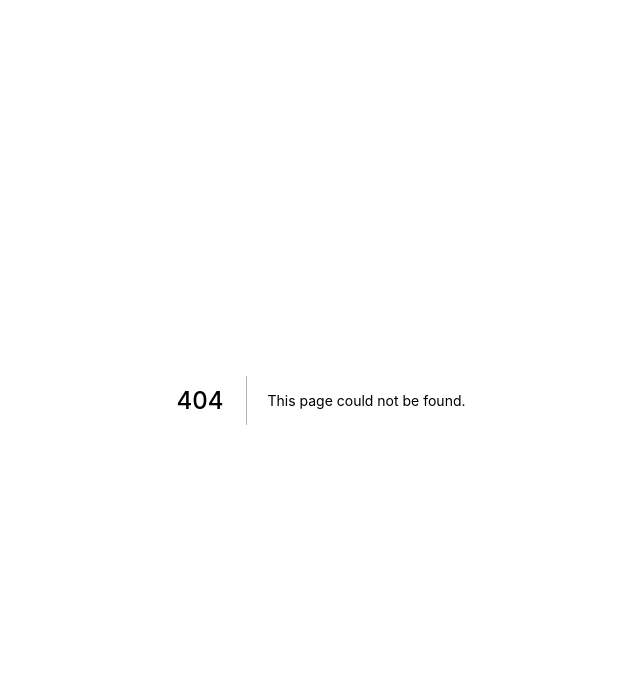
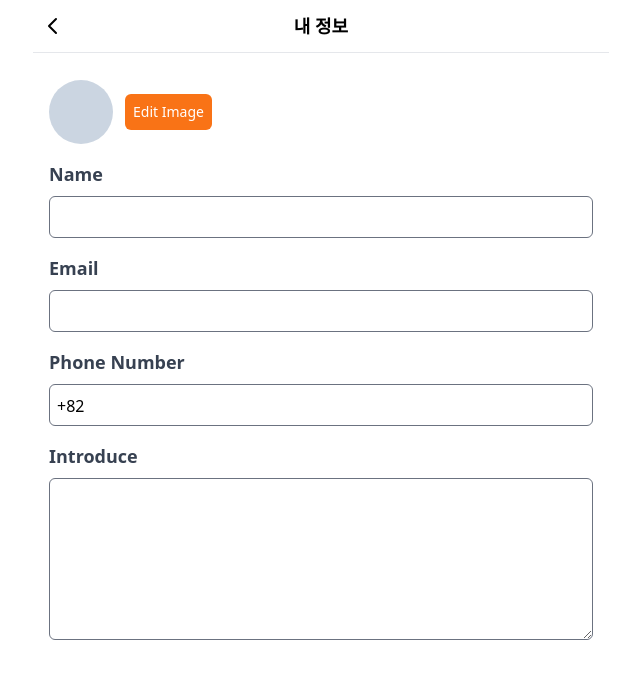
Before and after one commit to jungyu333/carrot_market, a Next.js app: page /profile/edit in a window 1280 px wide. Before the commit this address had no page. Shown: the top 678 px of the page, without its empty margins (319-959 px from the left). Built offline with nearby package versions, Linux system fonts and the light colour scheme.

Commit message:
edit.tsx css

```diff
--- a/pages/chats/[id].tsx
+++ b/pages/chats/[id].tsx
@@ -72,7 +72,6 @@ const Input = tw.input`
   w-full
   mx-auto
   rounded-md
-  border-gray-200
   focus:ring-orange-500
   focus:border-orange-500
   border-gray-400
--- /dev/null
+++ b/pages/profile/edit.tsx
@@ -0,0 +1,145 @@
+import tw from "tailwind-styled-components";
+import Layout from "../../components/layout";
+
+const Wrapper = tw.div`
+  mt-20
+  px-4
+  flex
+  flex-col
+  space-y-4
+`;
+
+const AvatarContainer = tw.div`
+  flex
+  space-x-3
+  items-center
+`;
+
+const Avatar = tw.div`
+  bg-slate-300
+  w-16
+  h-16
+  rounded-full
+`;
+
+const EditImage = tw.label`
+  cursor-pointer
+  bg-orange-500
+  p-2
+  rounded-md
+  hover:bg-orange-600
+  text-white
+  text-sm
+`;
+
+const ImageFile = tw.input`
+  hidden
+`;
+
+const NameInputContainer = tw.div`
+  space-y-2
+`;
+
+const NameLabel = tw.label`
+  font-bold
+  text-gray-700
+  text-lg
+  cursor-pointer
+`;
+
+const NameInput = tw.input`
+  w-full
+  py-2
+  rounded-md
+  focus:ring-orange-500
+  focus:border-orange-500
+`;
+
+const EmailInputContainer = tw.div`
+  space-y-2
+`;
+
+const EmailLabel = tw.label`
+  font-bold
+  text-gray-700
+  text-lg
+  cursor-pointer
+`;
+
+const EmailInput = tw.input`
+  w-full
+  rounded-md
+  focus:ring-orange-500
+  focus:border-orange-500
+`;
+
+const PhoneInputContainer = tw.div`
+  space-y-2
+`;
+
+const PhoneLabel = tw.label`
+  font-bold
+  text-gray-700
+  text-lg
+  cursor-pointer
+`;
+
+const PhoneInput = tw.input`
+  w-full
+  rounded-md
+  focus:ring-orange-500
+  focus:border-orange-500
+  pl-10
+  placeholder:text-gray-400
+`;
+
+const IntroduceContainer = tw.div`
+  space-y-2
+`;
+
+const IntroduceLabel = tw.label`
+  font-bold
+  text-gray-700
+  text-lg
+  cursor-pointer
+`;
+
+const TextArea = tw.textarea`
+  w-full
+  rounded-md
+  focus:ring-orange-500
+  focus:border-orange-500
+`;
+
+export default function Edit() {
+  return (
+    <Layout canGoBack title="내 정보" hasTabBar={false} isLogIn={false}>
+      <Wrapper>
+        <AvatarContainer>
+          <Avatar />
+          <EditImage htmlFor="image">Edit Image</EditImage>
+          <ImageFile id="image" accept="image/*" type="file" />
+        </AvatarContainer>
+        <NameInputContainer>
+          <NameLabel htmlFor="name">Name</NameLabel>
+          <NameInput autoComplete="off" id="name" type="text" />
+        </NameInputContainer>
+        <EmailInputContainer>
+          <EmailLabel htmlFor="email">Email</EmailLabel>
+          <EmailInput id="email" autoComplete="off" type="email" />
+        </EmailInputContainer>
+        <PhoneInputContainer>
+          <PhoneLabel htmlFor="phone">Phone Number</PhoneLabel>
+          <div className="relative">
+            <span className="absolute top-[10px] left-2">+82</span>
+            <PhoneInput id="phone" autoComplete="off" type="text" />
+          </div>
+        </PhoneInputContainer>
+        <IntroduceContainer>
+          <IntroduceLabel htmlFor="introduce">Introduce</IntroduceLabel>
+          <TextArea id="introduce" rows={6} />
+        </IntroduceContainer>
+      </Wrapper>
+    </Layout>
+  );
+}
--- a/pages/profile.tsx
+++ b/pages/profile/index.tsx
@@ -1,5 +1,6 @@
+import Link from "next/link";
 import tw from "tailwind-styled-components";
-import Layout from "../components/layout";
+import Layout from "../../components/layout";
 
 const Wrapper = tw.div`
   mt-16
@@ -147,7 +148,9 @@ export default function Profile() {
           </AvatarContainer>
           <UserInfo>
             <UserName>jungyu</UserName>
-            <Edit>Edit Profile</Edit>
+            <Link href="/profile/edit">
+              <Edit>Edit Profile</Edit>
+            </Link>
           </UserInfo>
         </UserWrapper>
         <ListWrapper>
```
